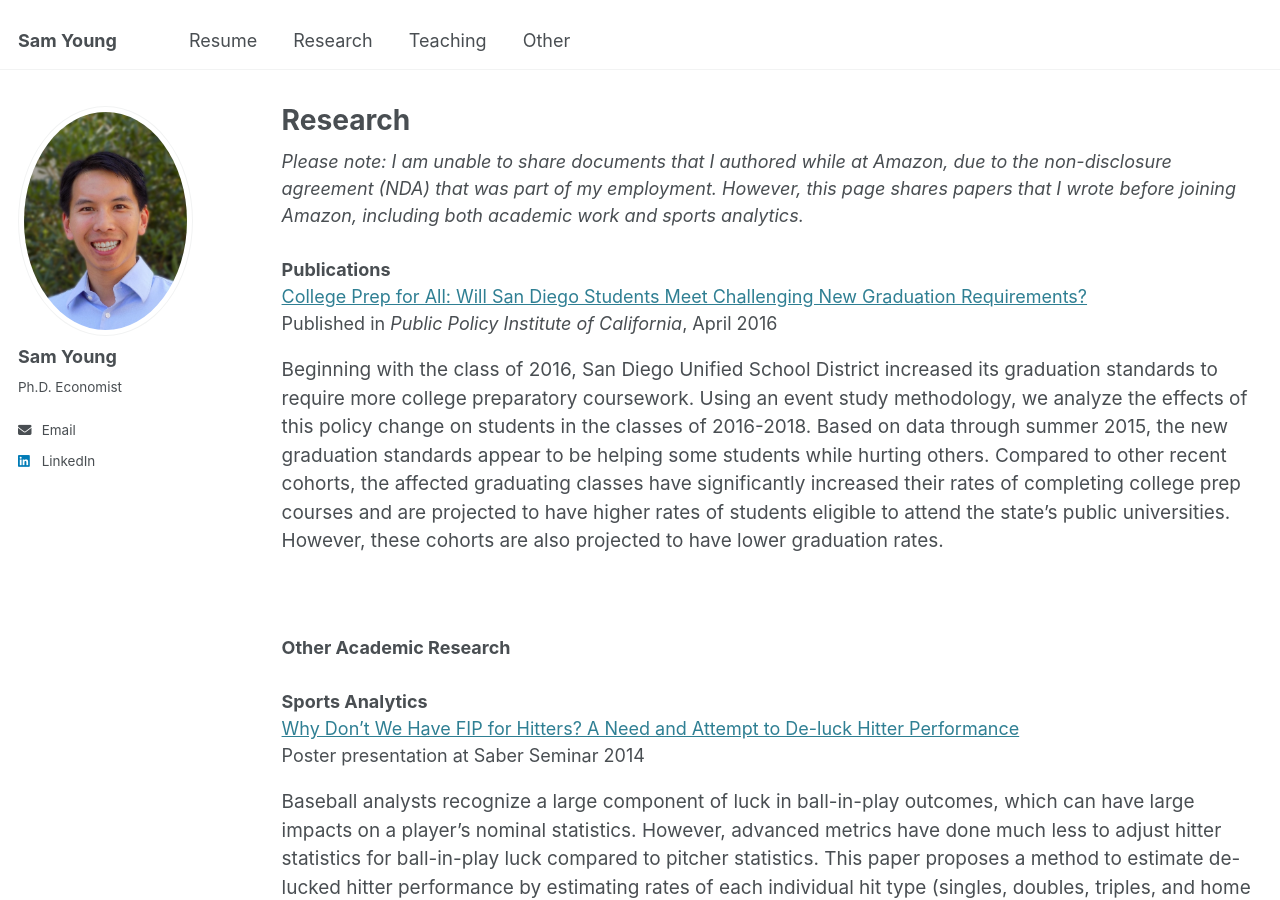
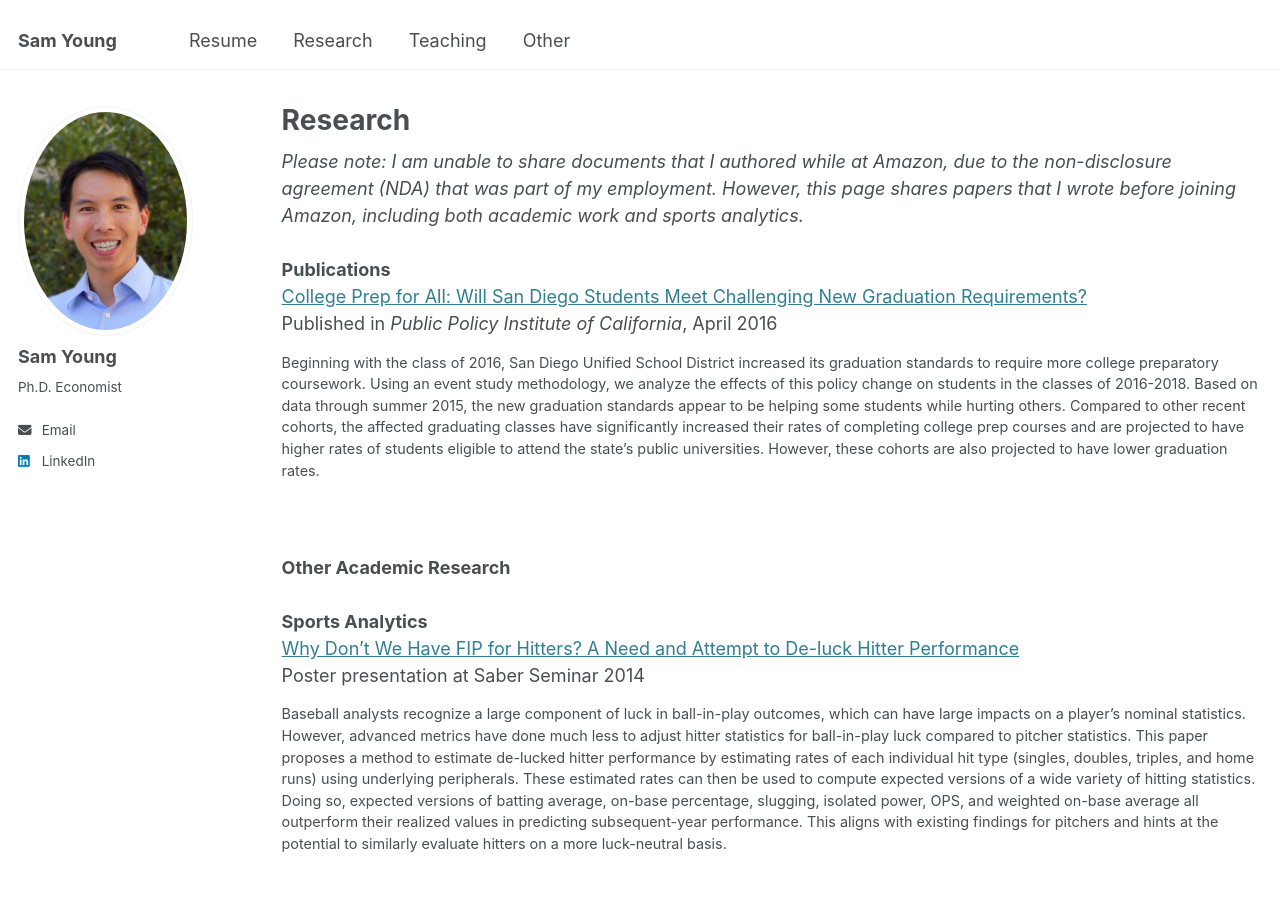
Before and after one commit to sam-young-econ/sam-young-econ.github.io, a Jekyll site: the page built from _pages/research.html, in a window 1280 px wide and 900 px high. Built offline with Jekyll 4.4.1, drawn with Linux system fonts in a browser that asks for light colours.

Commit message:
Try using 0.8em font for abstracts

```diff
--- a/_pages/research.html
+++ b/_pages/research.html
@@ -13,7 +13,7 @@ author_profile: true
 <a href="http://sam-young-econ.github.io/files/PPIC%20College%20Prep%20for%20All%20A-G.pdf">College Prep for All: Will San Diego Students Meet Challenging New Graduation Requirements?</a>
 <br>
 Published in <i>Public Policy Institute of California</i>, April 2016
-<p style="font-size: 19px;">Beginning with the class of 2016, San Diego Unified School District increased its graduation standards to require more college preparatory coursework. Using an event study methodology, we analyze the effects of this policy change on students in the classes of 2016-2018. Based on data through summer 2015, the new graduation standards appear to be helping some students while hurting others. Compared to other recent cohorts, the affected graduating classes have significantly increased their rates of completing college prep courses and are projected to have higher rates of students eligible to attend the state’s public universities. However, these cohorts are also projected to have lower graduation rates.</p>
+<p style="font-size: 0.8em;">Beginning with the class of 2016, San Diego Unified School District increased its graduation standards to require more college preparatory coursework. Using an event study methodology, we analyze the effects of this policy change on students in the classes of 2016-2018. Based on data through summer 2015, the new graduation standards appear to be helping some students while hurting others. Compared to other recent cohorts, the affected graduating classes have significantly increased their rates of completing college prep courses and are projected to have higher rates of students eligible to attend the state’s public universities. However, these cohorts are also projected to have lower graduation rates.</p>
 
 <br><br>
 <b>Other Academic Research</b>
@@ -24,4 +24,4 @@ Published in <i>Public Policy Institute of California</i>, April 2016
 <a href="http://sam-young-econ.github.io/files/xHitting_2014-08-22.pdf">Why Don’t We Have FIP for Hitters? A Need and Attempt to De-luck Hitter Performance</a>
 <br>
 Poster presentation at Saber Seminar 2014
-<p style="font-size: 19px;">Baseball analysts recognize a large component of luck in ball-in-play outcomes, which can have large impacts on a player’s nominal statistics. However, advanced metrics have done much less to adjust hitter statistics for ball-in-play luck compared to pitcher statistics. This paper proposes a method to estimate de-lucked hitter performance by estimating rates of each individual hit type (singles, doubles, triples, and home runs) using underlying peripherals. These estimated rates can then be used to compute expected versions of a wide variety of hitting statistics. Doing so, expected versions of batting average, on-base percentage, slugging, isolated power, OPS, and weighted on-base average all outperform their realized values in predicting subsequent-year performance. This aligns with existing findings for pitchers and hints at the potential to similarly evaluate hitters on a more luck-neutral basis.</p>
+<p style="font-size: 0.8em;">Baseball analysts recognize a large component of luck in ball-in-play outcomes, which can have large impacts on a player’s nominal statistics. However, advanced metrics have done much less to adjust hitter statistics for ball-in-play luck compared to pitcher statistics. This paper proposes a method to estimate de-lucked hitter performance by estimating rates of each individual hit type (singles, doubles, triples, and home runs) using underlying peripherals. These estimated rates can then be used to compute expected versions of a wide variety of hitting statistics. Doing so, expected versions of batting average, on-base percentage, slugging, isolated power, OPS, and weighted on-base average all outperform their realized values in predicting subsequent-year performance. This aligns with existing findings for pitchers and hints at the potential to similarly evaluate hitters on a more luck-neutral basis.</p>
```
